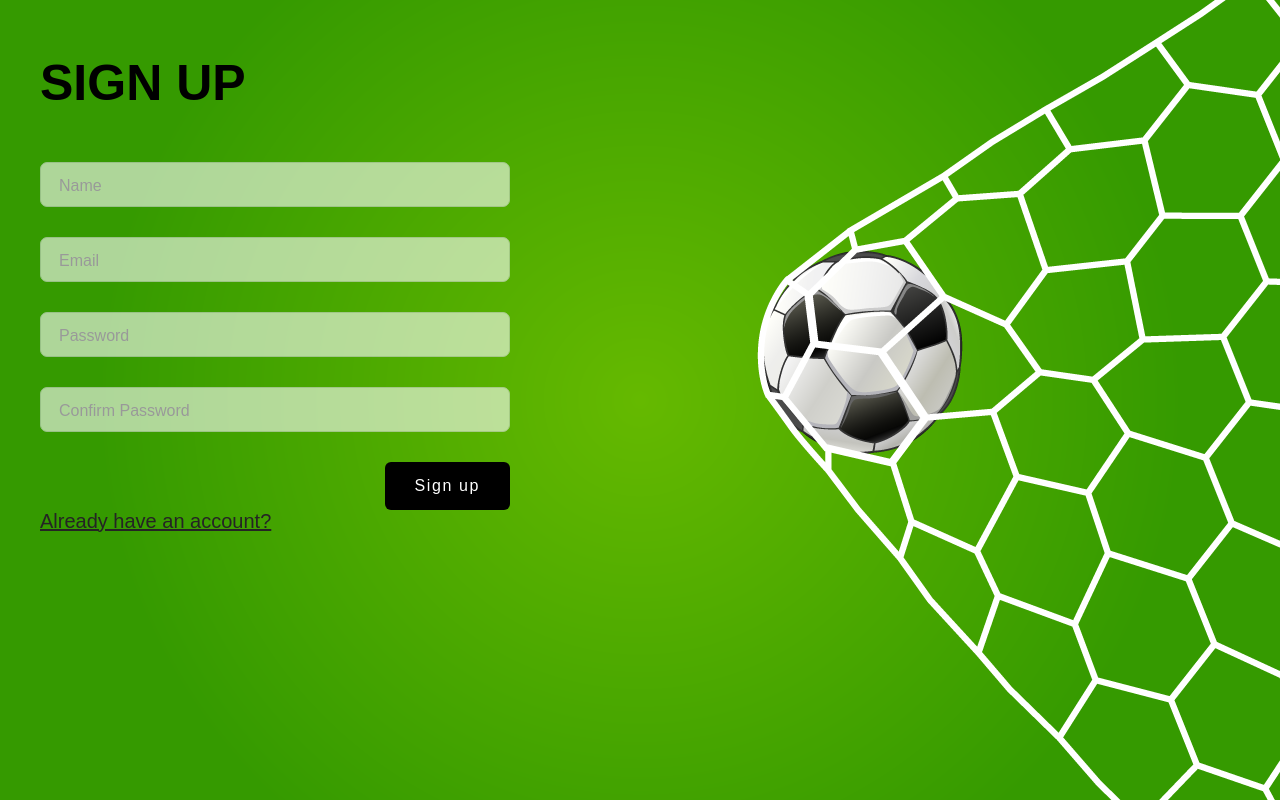
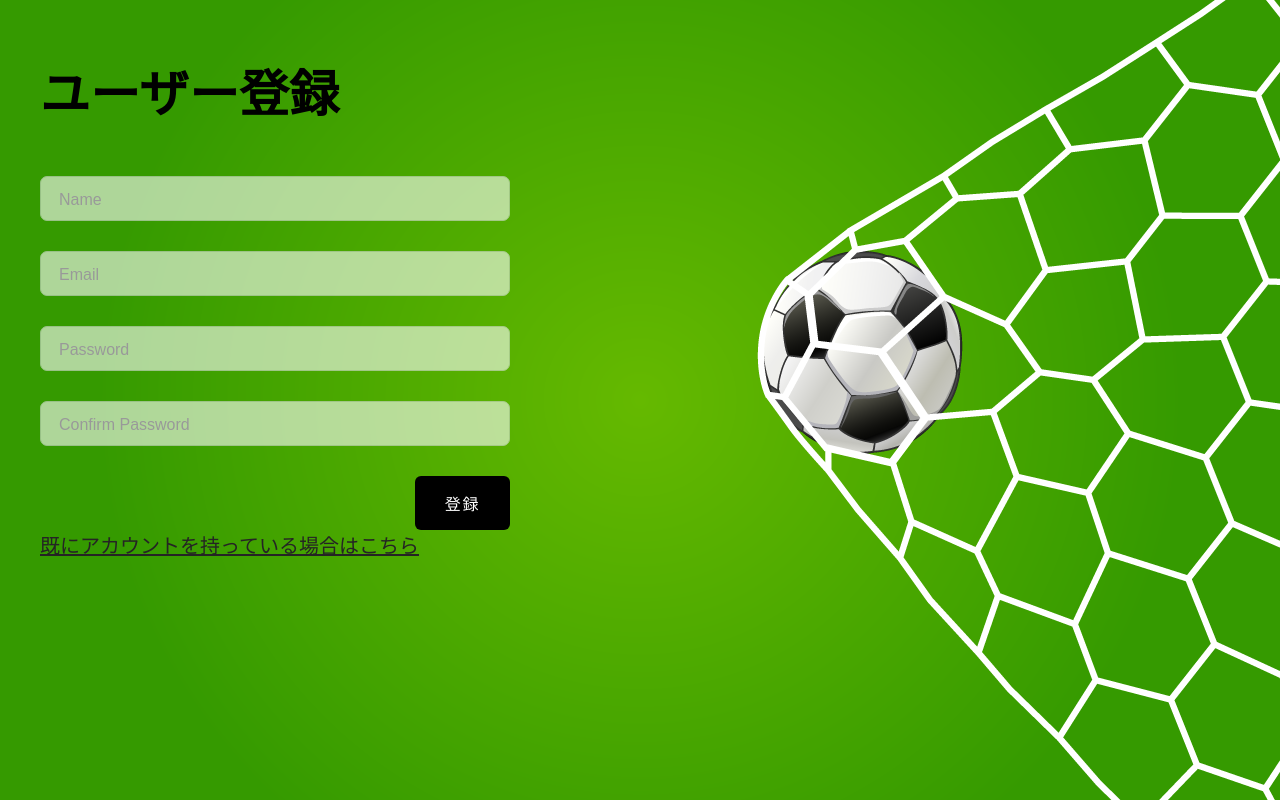
Before and after one commit to Winter-Hackathon-teamG/TeamG_Chatapp, a Flask app: template templates/registration/signup.html in a window 1280 px wide. Run offline with Flask 2, Linux system fonts and the light colour scheme; the template is opened without the code that fills it, so the values that code supplies are empty; some web fonts are replaced.

Commit message:
signup & login modify

```diff
--- a/static/css/registration.css
+++ b/static/css/registration.css
@@ -128,3 +128,9 @@
 .switch-register-mode:hover {
   color: blue;
 }
+
+.flashes {
+  color: red;
+  background-color: yellow;
+  border: 3px solid red;
+}
--- a/templates/registration/signup.html
+++ b/templates/registration/signup.html
@@ -7,7 +7,7 @@
     <div class="registration-main signup-main">
       <div class="form">
         <form class="registration-form signup" method="post">
-          <h1 class="registration-title">SIGN UP</h1>
+          <h1 class="registration-title">ユーザー登録</h1>
           <div class="inputContainer">
             <input type="text" class="input" placeholder="Name" name="name" />
             <label for="" class="label">Name</label>
@@ -24,8 +24,7 @@
             <input type="password" class="input" placeholder="Password Confirmation" name="password2" />
             <label for="" class="label">Confirm Password</label>
           </div>
-          <input type="submit" class="submitBtn" value="Sign up">
-          {#
+          <input type="submit" class="submitBtn" value="登録">
           {% with messages = get_flashed_messages() %}
             {% if messages %}
               <ul class="flashes">
@@ -35,9 +34,8 @@
               </ul>
             {% endif %}
           {% endwith %}
-          #}
           <a class="switch-register-mode" href="{{ url_for('login') }}">
-            Already have an account?
+            既にアカウントを持っている場合はこちら
           </a>
         </form>
       </div>
```
Also changed, not shown: templates/registration/login.html (+3 -5 lines).
